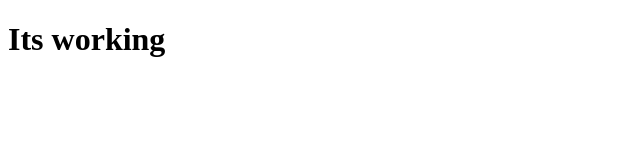
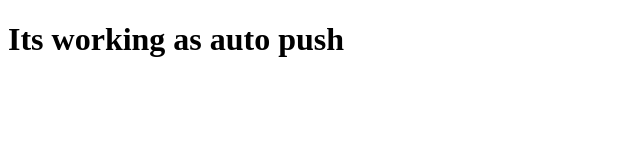
Before and after one commit to anasmd733/demoCi, a plain HTML site: page index.html in a window 1280 px wide. Shown: the whole page, without its empty margins (0-640 px from the left). Drawn offline with Linux system fonts and the light colour scheme.

Commit message:
second push

```diff
--- a/index.html
+++ b/index.html
@@ -6,6 +6,6 @@
     <title>Document</title>
 </head>
 <body>
-    <h1>Its working</h1>
+    <h1>Its working as auto push</h1>
 </body>
 </html>
```
